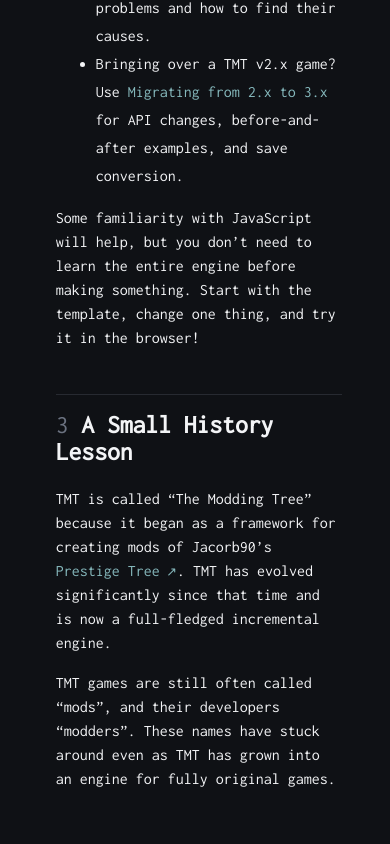
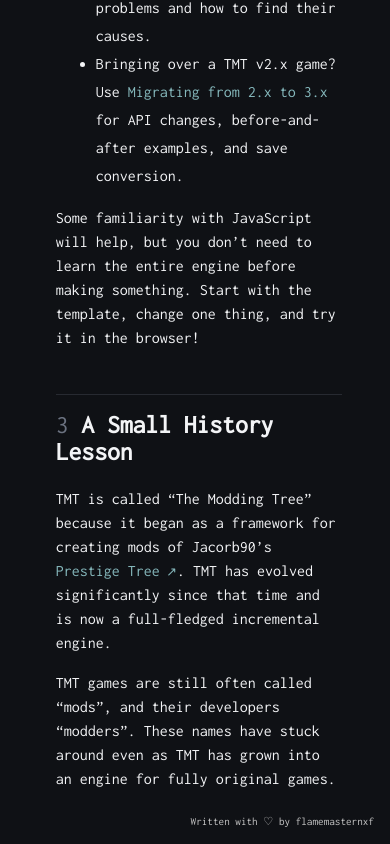
Before and after one commit to TheModdingTree/tmt-docs, a website built with Vite: page index.html in a window 390 px wide. Shown: the part 1249-2093 px from the top of the page. Before the commit the page ends 2056 px from the top, so only its background shows below. Built offline with nearby package versions, Linux system fonts and the light colour scheme; what markdown-it-container would draw is missing.

Commit message:
chore: flamemasternxf, signing off

```diff
--- a/index.html
+++ b/index.html
@@ -29,5 +29,6 @@
     <div id="page"></div>
     <div id="contents"></div>
   </div>
+  <footer id="siteCredit">Written with ♡︎ by flamemasternxf</footer>
   </body>
 </html>
--- a/styles.css
+++ b/styles.css
@@ -56,6 +56,16 @@ button {
     width: 75%;
     margin: 0.1rem auto;
     counter-reset: section;
+}
+
+#siteCredit {
+    position: fixed;
+    right: 8px;
+    bottom: 12px;
+    width: 15rem;
+    color: var(--text-medium);
+    font-size: 0.7rem;
+    text-align: right;
 }
 
 #contents {
@@ -407,6 +417,12 @@ button {
 }
 
 @media (max-width: 960px) {
+    #siteCredit {
+        position: static;
+        width: auto;
+        margin: 1.5rem 1rem 1rem;
+    }
+
     #mobileMenuShow {
         display: block;
     }
```
